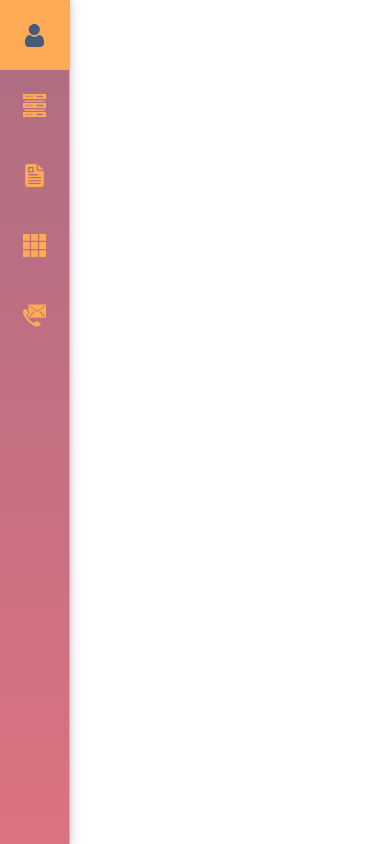
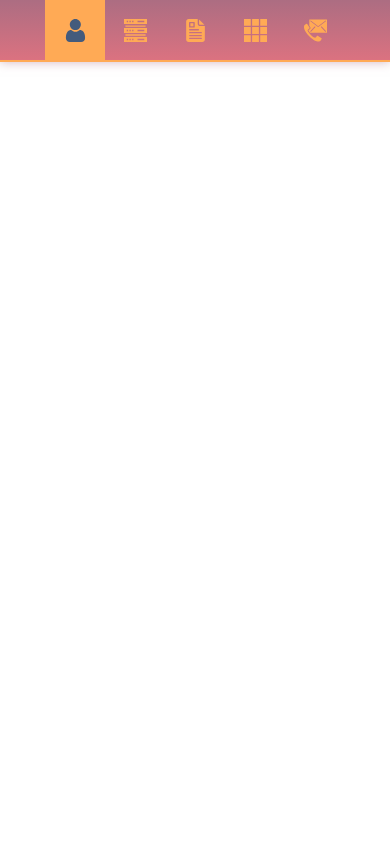
Before and after one commit to diglopes/my-portfolio, a website: page index.html in a window 390 px wide. Drawn offline with Linux system fonts and the light colour scheme.

Commit message:
Turn header responsive

```diff
--- a/assets/styles/main.css
+++ b/assets/styles/main.css
@@ -3,11 +3,11 @@
 *********************/
 
 .header {
-  min-height: 100vh;
+  height: 100vh;
   background-image: linear-gradient(to bottom, #ac6d82, #db7280);
-  border-right: 1px solid var(--clr-secondary);
+  border-right: 2px solid var(--clr-secondary);
   box-shadow: 0px 0px 10px rgba(172, 109, 130, 0.5);
-  max-width: 70px;
+  width: 70px;
 }
 
 .nav-item {
@@ -30,3 +30,23 @@
 .nav-item.active .nav-item-icon {
   fill: var(--clr-base-dark);
 }
+
+@media screen and (max-width: 600px) {
+  .header {
+    height: 100%;
+    width: 100%;
+    display: flex;
+    justify-content: center;
+    border-right: none;
+    border-bottom: 2px solid var(--clr-secondary);
+  }
+
+  .navigation {
+    display: flex;
+  }
+
+  .nav-item {
+    width: 60px;
+    height: 60px;
+  }
+}
--- a/index.html
+++ b/index.html
@@ -11,7 +11,7 @@
   </head>
   <body>
     <header class="header">
-      <nav>
+      <nav class="navigation">
         <li>
           <a class="nav-item active" href="#">
             <svg viewBox="-42 0 512 512.002" class="nav-item-icon">
```
